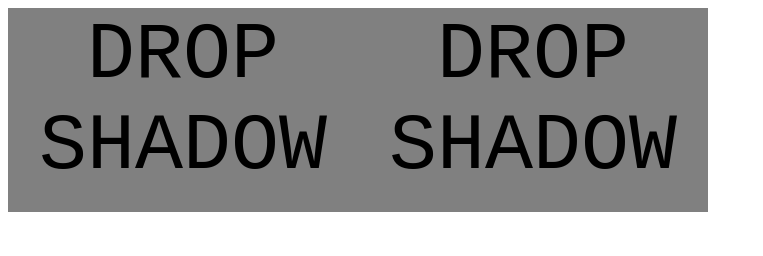
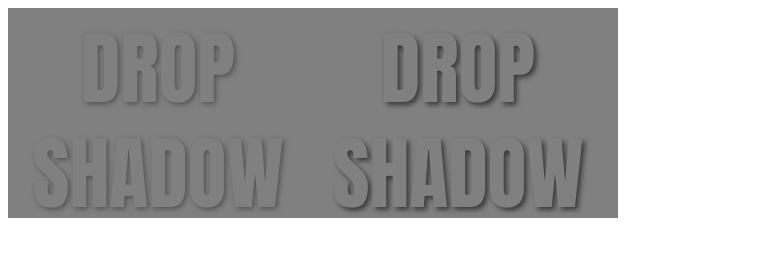
Before and after one commit to topmailtv/SK-training, a plain HTML site: page Homeworks/Homework2/Task5/index.html in a window 1280 px wide. Shown: the whole page, without its empty margins (0-763 px from the left). Drawn offline with Linux system fonts and the light colour scheme.

Commit message:
update homevorks2-Task5

```diff
--- a/Homeworks/Homework2/Task5/css/style.css
+++ b/Homeworks/Homework2/Task5/css/style.css
@@ -1,27 +1,48 @@
 .board{
-    width: 700px;
-    height: 200px;
+    width:610px;
+    height: 210px;
     background-color: grey;
     display:flex ;
+    flex-direction: row;
+    flex-wrap: wrap;
+    justify-content: flex-start;
 }
 .board__text{
     background-color: grey;
-    font-family: 'Courier New', Courier, monospace;
-    box-shadow: 5 5 5px rgb(85, 84, 84);
-    padding: 2px;
-    font-stretch: wider;
+    /* font-family: 'Courier New', Courier, monospace; */
+    font-family: 'Anton', sans-serif;
+    color: grey;
+    /* padding: 2px; */
 }
-#drop_left{
-    width: 350px;
-    height: 200px;
+#drop_left_top{
+    width: 300px;
+    height: 90px;
     font-size: 5em;
     text-align: center;
     text-transform: uppercase;
+    text-shadow: 2px 2px 5px rgb(83, 83, 83);
 }
-#drop_right{
-    width: 350px;
-    height: 200px;
+#drop_right_top{
+    width: 300px;
+    height: 90px;
     font-size: 5em;
     text-align: center;
     text-transform: uppercase;
+    text-shadow: 3px 3px 5px rgb(59, 59, 59);
 }
+#drop_left_bottom{
+    width: 300px;
+    height: 90px;
+    font-size: 5em;
+    text-align: center;
+    text-transform: uppercase;
+    text-shadow: 2px 2px 5px rgb(83, 83, 83);
+}
+#drop_right_bottom{
+    width: 300px;
+    height: 90px;
+    font-size: 5em;
+    text-align: center;
+    text-transform: uppercase;
+    text-shadow: 3px 3px 5px rgb(59, 59, 59);
+}
--- a/Homeworks/Homework2/Task5/index.html
+++ b/Homeworks/Homework2/Task5/index.html
@@ -6,14 +6,19 @@
     <meta http-equiv="X-UA-Compatible" content="IE=edge">
     <meta name="viewport" content="width=device-width, initial-scale=1.0">
     <title>Homework2 | Task5</title>
+    <link rel="preconnect" href="https://fonts.gstatic.com">
+    <link rel="preconnect" href="https://fonts.gstatic.com">
+<link href="https://fonts.googleapis.com/css2?family=Anton&display=swap" rel="stylesheet">
     <link rel="stylesheet" href="css/style.css">
 </head>
 
 <body>
     <main>
         <div class="board">
-            <div class="board__text" id="drop_left">Drop shadow</div>
-            <div class="board__text" id="drop_right">Drop shadow</div>
+            <div class="board__text" id="drop_left_top">Drop</div>
+            <div class="board__text" id="drop_right_top">Drop</div>
+           <div class="board__text" id="drop_left_bottom">shadow</div>
+           <div class="board__text" id="drop_right_bottom">shadow</div>
         </div>
     </main>
 </body>
```
